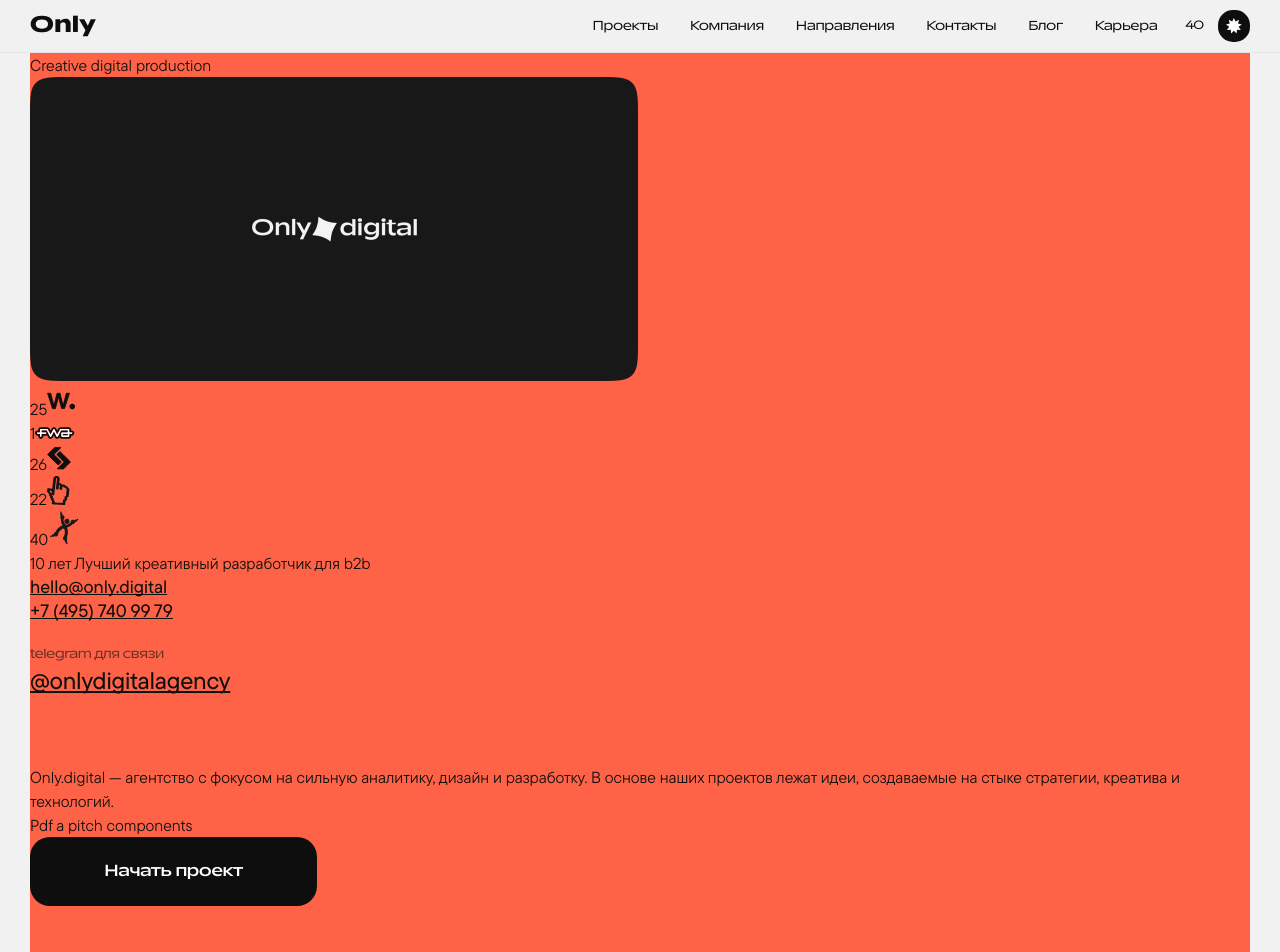
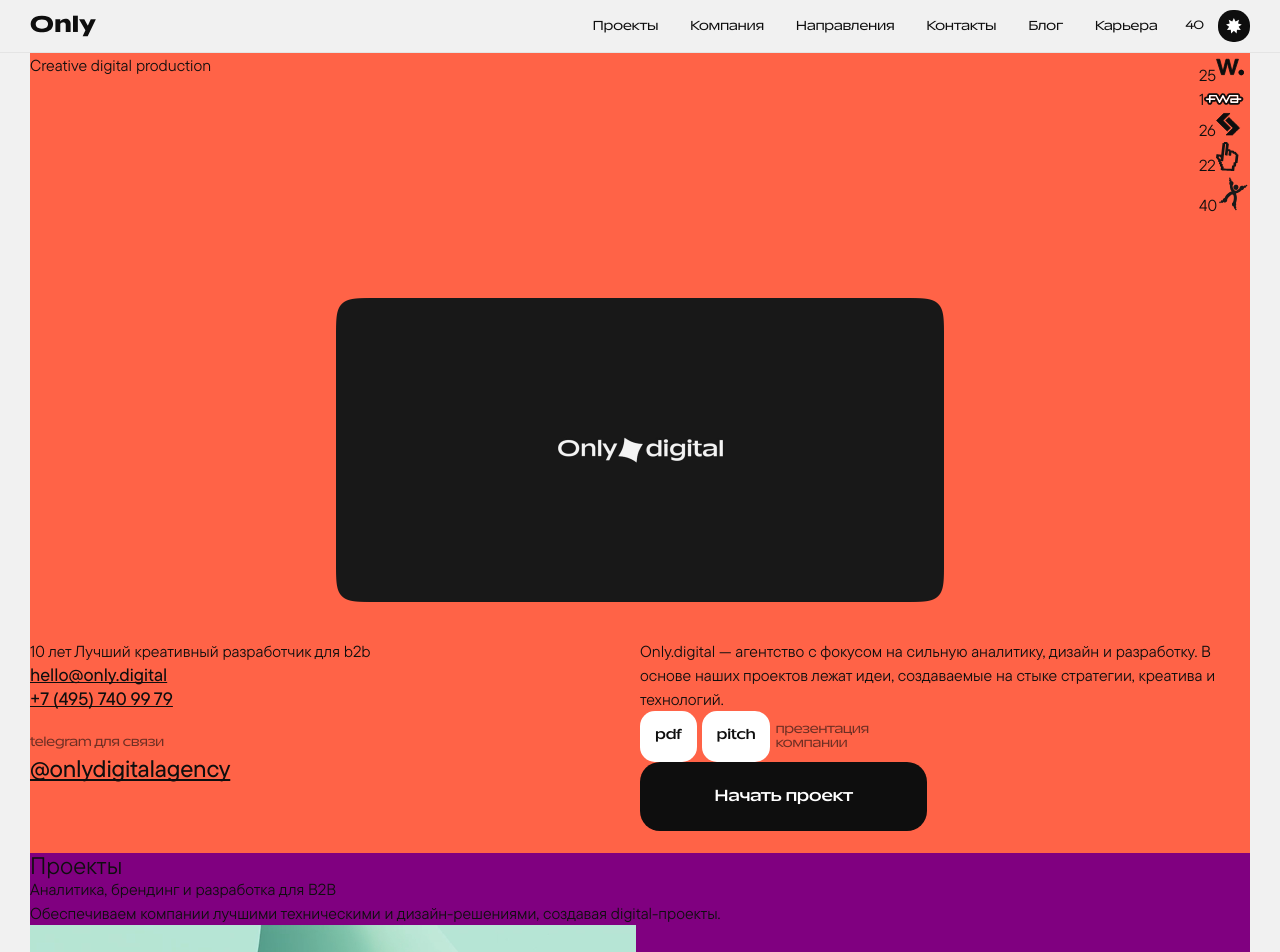
Before and after one commit to ministrov/only-championship, a Next.js app: page / in a window 1280 px wide. Shown: the top 952 px of the page. Built offline with nearby package versions, Linux system fonts and the light colour scheme.

Commit message:
feat: start creating a macro layout for section hero and end it up

```diff
--- a/sections/hero/Hero.module.css
+++ b/sections/hero/Hero.module.css
@@ -1,6 +1,27 @@
 .hero {
-  height: 928px;
+  position: relative;
+  display: flex;
+  flex-direction: column;
+  justify-content: space-between;
+  height: 100dvh;
   background-color: tomato;
+}
+
+.top {
+  display: flex;
+  justify-content: space-between;
+}
+
+.bottom {
+  display: grid;
+  grid-template-columns: 1fr 1fr;
+}
+
+.image {
+  position: absolute;
+  top: 50%;
+  left: 50%;
+  transform: translate(-50%, -50%);
 }
 
 .heroBtn {
--- a/sections/hero/Hero.tsx
+++ b/sections/hero/Hero.tsx
@@ -1,6 +1,7 @@
 import Image from 'next/image';
 import { Links } from '@/app/components/links/Links';
 import { TgContact } from '@/app/components/tgContact/TgContact';
+import { Presentation } from '@/app/components/presentation/Presentation';
 import { Button } from '@/app/components/button/Button';
 import styles from './Hero.module.css';
 
@@ -9,9 +10,12 @@
     <section className={styles.hero}>
       <h2 className='visually-hidden'>Section hero</h2>
 
+      <header className={styles.top}>
         <p className={styles.slogan}>Creative digital production</p>
 
+        <div className={styles.image}>
           <Image src={'/hero-video-img.png'} width={608} height={304} alt={'A placeholder for future video'} />
+        </div>
         <ul className={styles.social}>
           <li>
             <span>25</span>
@@ -34,7 +38,10 @@
             <Image src={'/social-icon-5.svg'} width={33} height={34} alt={''} />
           </li>
         </ul>
+      </header>
 
+      <footer className={styles.bottom}>
+        <div className={styles.bottomRight}>
           <p>
             <span>10</span> <span>лет</span> <span>Лучший креативный разработчик для b2b</span>
           </p>
@@ -42,14 +49,18 @@
           <Links />
 
           <TgContact />
+        </div>
 
+        <div className={styles.bottomLeft}>
           <p>
             Only.digital — агентство с фокусом на сильную аналитику, дизайн и разработку. В основе наших проектов лежат идеи, создаваемые на стыке стратегии, креатива и технологий.
           </p>
 
-      <div>Pdf a pitch components</div>
+          <Presentation />
 
           <Button className={styles.heroBtn}>Начать проект</Button>
+        </div>
+      </footer>
     </section>
   )
 }
```
Lines whose indentation alone changed are shown as unchanged.
